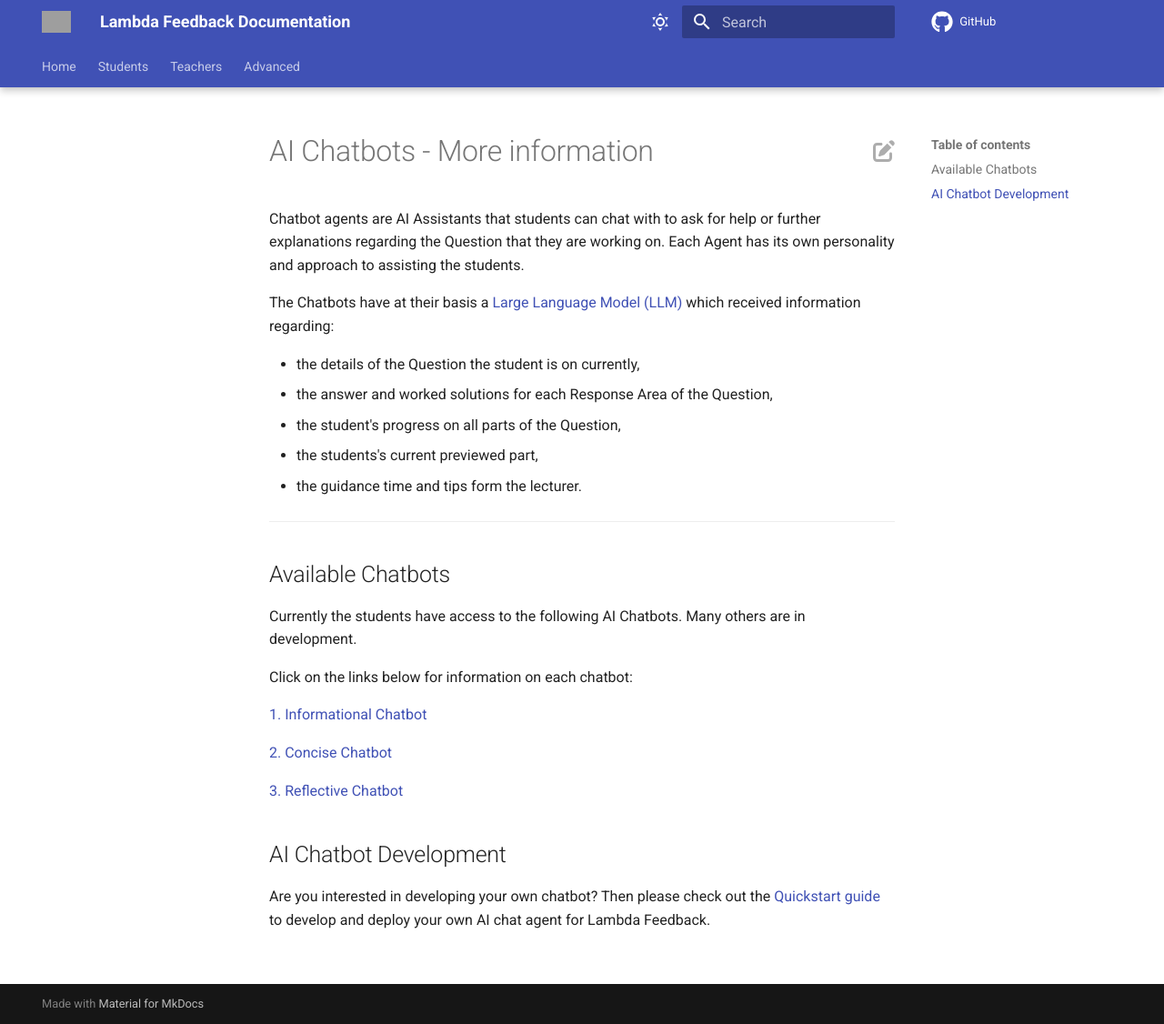
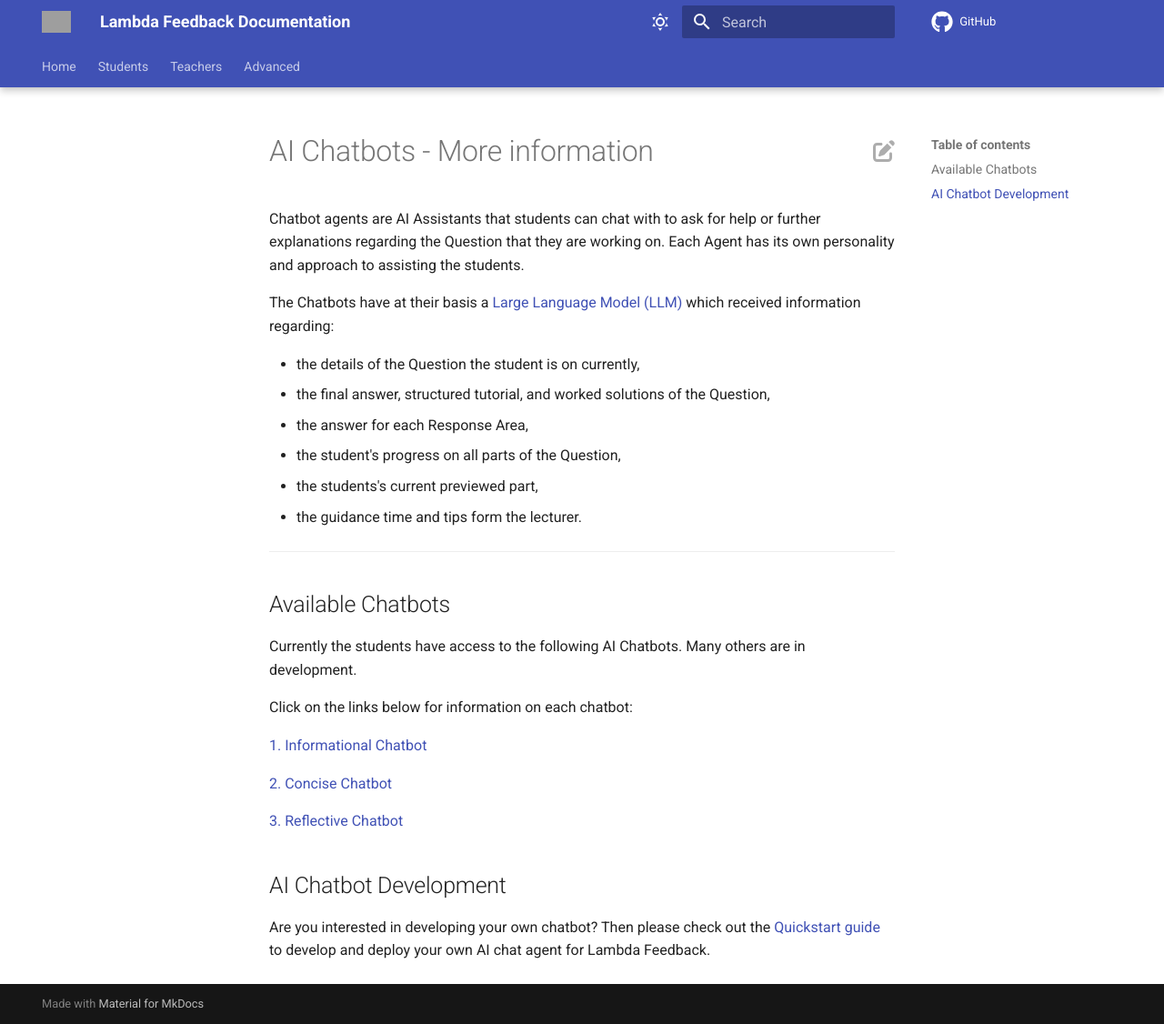
Before and after one commit to lambda-feedback/user-documentation, an MkDocs documentation site: the page built from docs/advanced/chat_functions/info.md, in a window 1280 px wide and 1126 px high. Shown: the whole window at 91% size. Built offline with MkDocs 1.6.1 and Material for MkDocs 9.7.7, drawn with Linux system fonts in a browser that asks for light colours; comment, search, counter and statistics services are not loaded; grey boxes are pictures that could not be loaded.

Commit message:
mention of structured tutorial context

```diff
--- a/docs/advanced/chat_functions/info.md
+++ b/docs/advanced/chat_functions/info.md
@@ -5,7 +5,8 @@ Chatbot agents are AI Assistants that students can chat with to ask for help or
 The Chatbots have at their basis a [Large Language Model (LLM)](https://en.wikipedia.org/wiki/Large_language_model) which received information regarding:
 
 - the details of the Question the student is on currently,
-- the answer and worked solutions for each Response Area of the Question,
+- the final answer, structured tutorial, and worked solutions of the Question,
+- the answer for each Response Area,
 - the student's progress on all parts of the Question,
 - the students's current previewed part,
 - the guidance time and tips form the lecturer.
```
